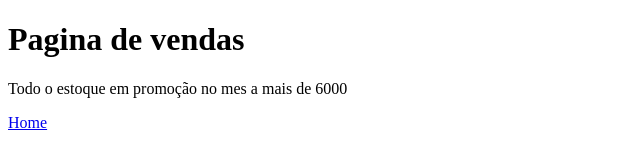
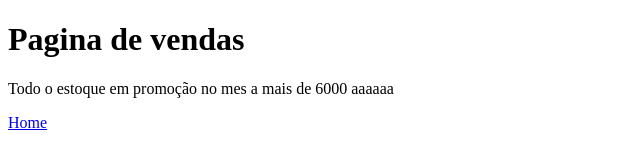
Before and after one commit to robsonnayland/site_de_vendas, a plain HTML site: page vendas.html in a window 1280 px wide. Shown: the full height of the page, 0-640 px from the left. Drawn offline with Linux system fonts and the light colour scheme.

Commit message:
Update vendas.html

```diff
--- a/vendas.html
+++ b/vendas.html
@@ -7,7 +7,7 @@
 </head>
 <body>
     <h1>Pagina de vendas</h1>
-    <p>Todo o estoque em promoção no mes a mais de 6000 </p>
+    <p>Todo o estoque em promoção no mes a mais de 6000 aaaaaa</p>
     <a href="index.html">Home</a>
 </body>
 </html>
```
